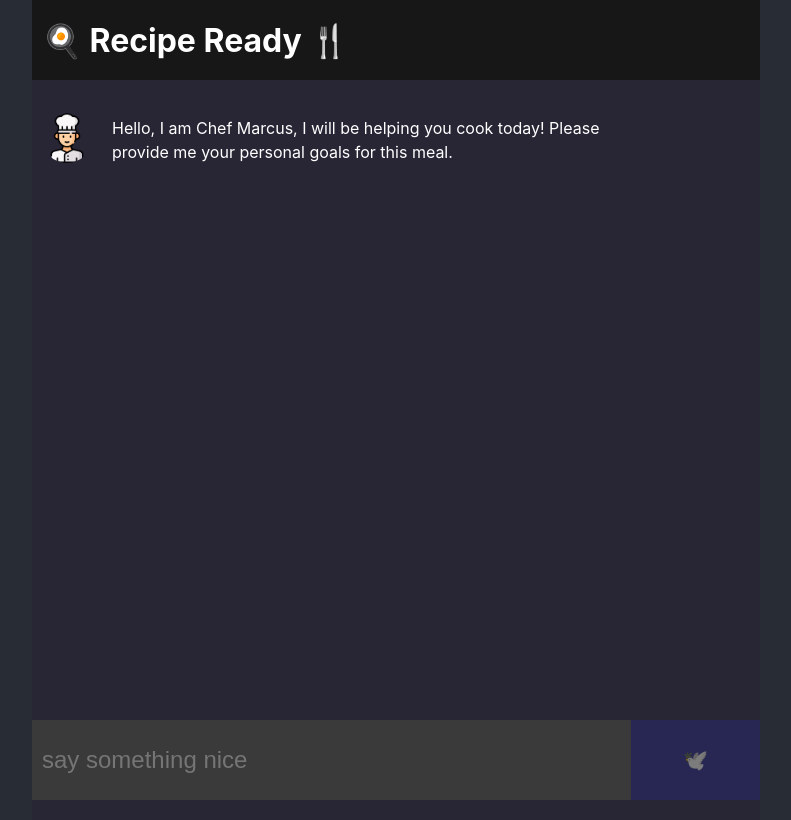
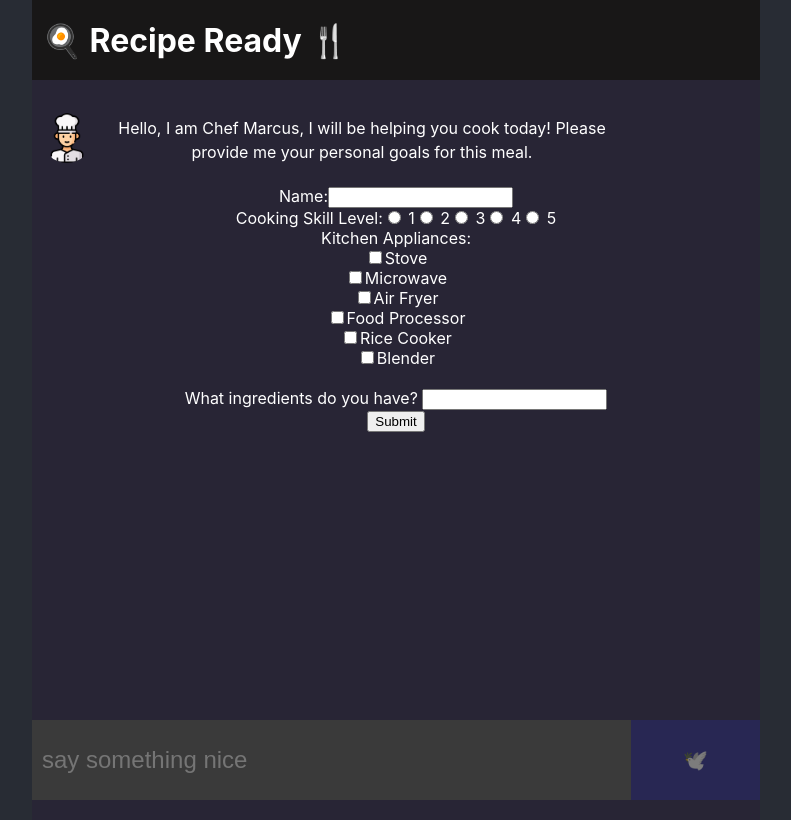
Before and after one commit to Quienten/recipe-ready, a React (Create React App) app in the folder client/: page / in a window 1280 px wide. Shown: the whole page, without its empty margins (244-1035 px from the left). Built offline with nearby package versions, Linux system fonts and the light colour scheme.

Commit message:
Add WhatToCookForm

```diff
--- a/client/src/AIChat.jsx
+++ b/client/src/AIChat.jsx
@@ -1,27 +1,43 @@
 import ChatMessage from "./ChatMessage";
 import {useState} from "react";
 import PromptForm from "./PromptForm";
+import WhatToCookForm from "./WhatToCookForm";
+
+const FIRST_MSG = "Hello, I am Chef Marcus, I will be helping you cook today! Please provide me your personal goals for this meal."
 
 function AIChat() {
     const [formValue, setFormValue] = useState('');
 
-    function sendMessage() {
+    const [messages, setMessages] = useState([
+        {id: 1, text: FIRST_MSG, type: "chat", author: "ai"},
+        {type: "what_to_cook", author: "ai"},
+    ])
 
+    function addNewMessage(newMessage) {
+        setMessages([...messages, newMessage])
     }
 
     return (<>
         <main>
 
-            <ChatMessage key={1} message={{text:"Hello, I am Chef Marcus, I will be helping you cook today! Please provide me your personal goals for this meal.", type:"ai"}} />
+            {messages.map(msg => {
+                switch(msg.type) {
+                    case 'chat':
+                        return <ChatMessage key={msg.id} message={msg}/>
+                    case 'what_to_cook':
+                        return <WhatToCookForm addNewMessage={addNewMessage}/>
+                }
 
-            <span></span>
+            })}
+
+            {/*<WhatToCookForm></WhatToCookForm>*/}
 
         </main>
 
 
-        <form onSubmit={sendMessage}>
+        <form className="chat-form">
 
-            <input value={formValue} onChange={(e) => setFormValue(e.target.value)} placeholder="say something nice" />
+            <input className="chat-form" value={formValue} onChange={(e) => setFormValue(e.target.value)} placeholder="say something nice" />
 
             <button type="submit" disabled={!formValue}>🕊️</button>
 
--- a/client/src/App.css
+++ b/client/src/App.css
@@ -54,7 +54,7 @@ main::-webkit-scrollbar-thumb {
   background: #6649b8;
 }
 
-form {
+form.chat-form {
   height: 10vh;
   position: fixed;
   bottom: 0;
@@ -65,13 +65,13 @@ form {
   font-size: 1.5rem;
 }
 
-form button {
+form.chat-form button {
   width: 20%;
   background-color: rgb(56, 56, 143);
 }
 
 
-input {
+input.chat-form {
   line-height: 1.5;
   width: 100%;
   font-size: 1.5rem;
@@ -164,3 +164,7 @@ img {
 .chef {
   transform: scale(1.25);
 }
+
+.what-to-cook {
+  color: white;
+}
--- /dev/null
+++ b/client/src/WhatToCookForm.jsx
@@ -0,0 +1,125 @@
+import React, {useState} from "react";
+
+function WhatToCookForm({addNewMessage}) {
+
+    const [name, setName] = useState("")
+
+    const [skillLevel, setSkillLevel] = useState(1)
+
+    const [checkedAppliances, setCheckedAppliances] = useState([]);
+    const applianceData = [
+        { id: "1", value: "Stove" },
+        { id: "2", value: "Microwave" },
+        { id: "3", value: "Air Fryer" },
+        { id: "4", value: "Food Processor" },
+        { id: "5", value: "Rice Cooker" },
+        { id: "6", value: "Blender" },
+    ];
+
+    const [ingredients, setIngredients] = useState("")
+
+    const handleName = (event) => {
+        setName(event.target.value)
+    }
+
+    const handleSkill = (event) => {
+        setSkillLevel(event.target.value)
+    }
+
+    const handleAppliance = (event) => {
+        const value = event.target.value;
+        const isChecked = event.target.checked;
+
+        if (isChecked) {
+            //Add checked item into checkList
+            setCheckedAppliances([...checkedAppliances, value]);
+        } else {
+            //Remove unchecked item from checkList
+            const filteredList = checkedAppliances.filter((item) => item !== value);
+            setCheckedAppliances(filteredList);
+        }
+    };
+
+    const handleIngredients = (event) => {
+        setIngredients(event.target.value)
+    }
+
+
+    function validateData() {
+        if(name === "") return false
+        if(checkedAppliances.length === 0) return false
+        if(ingredients === "") return false
+        return true
+    }
+
+    function submit(event) {
+        event.preventDefault()
+
+        if(!validateData()) {
+            addNewMessage({id: 2, text: "Invalid data", type: "chat", author: "ai"})
+            return
+        }
+
+        const data = {
+            name: name,
+            skillLevel: skillLevel,
+            checkedAppliances: checkedAppliances,
+            ingredients: ingredients
+        }
+
+        console.log(data)
+
+        // fetch("/api")
+        //     //.then((res) => console.log(res.json()))
+        //     .then((res) => res.json())
+        //     .then((data) => setData(data.message.content));
+
+        addNewMessage({id: 2, text: "Very cool!", type: "chat", author: "ai"})
+    }
+
+    return (
+        <div>
+            <form className="what-to-cook" onSubmit={submit}>
+                <label>Name:</label><input type="text" name="name" onChange={handleName}/>
+                <br/>
+                <label onChange={handleSkill}> Cooking Skill Level:
+                    <input type="radio" name="skill" value={1}/> 1
+                    <input type="radio" name="skill" value={2}/> 2
+                    <input type="radio" name="skill" value={3}/> 3
+                    <input type="radio" name="skill" value={4}/> 4
+                    <input type="radio" name="skill" value={5}/> 5
+                </label>
+                <br/>
+                <label> Kitchen Appliances: </label>
+                {applianceData.map((item, index) => {
+                    return (
+                        <div key={item.id} className="checkbox-container">
+                            <input
+                                type="checkbox"
+                                name="languages"
+                                value={item.value}
+                                onChange={handleAppliance}
+                            />
+                            <label>{item.value}</label>
+                        </div>
+                    );
+                })}
+                <br/>
+                {/*<label> Kitchen Equipment:*/}
+                {/*    <input type="checkbox"/>*/}
+                {/*    Pan(s)*/}
+                {/*    <input type="checkbox"/>*/}
+                {/*    Pot(s)*/}
+                {/*    <input type="checkbox"/>*/}
+                {/*    Dutch Oven*/}
+                {/*</label>*/}
+                {/*<br/>*/}
+                <label>What ingredients do you have? <input type="text" name="ingredients" onChange={handleIngredients}/></label>
+                <br/>
+                <input type="submit" value="Submit" />
+            </form>
+        </div>
+    );
+}
+
+export default WhatToCookForm
```
